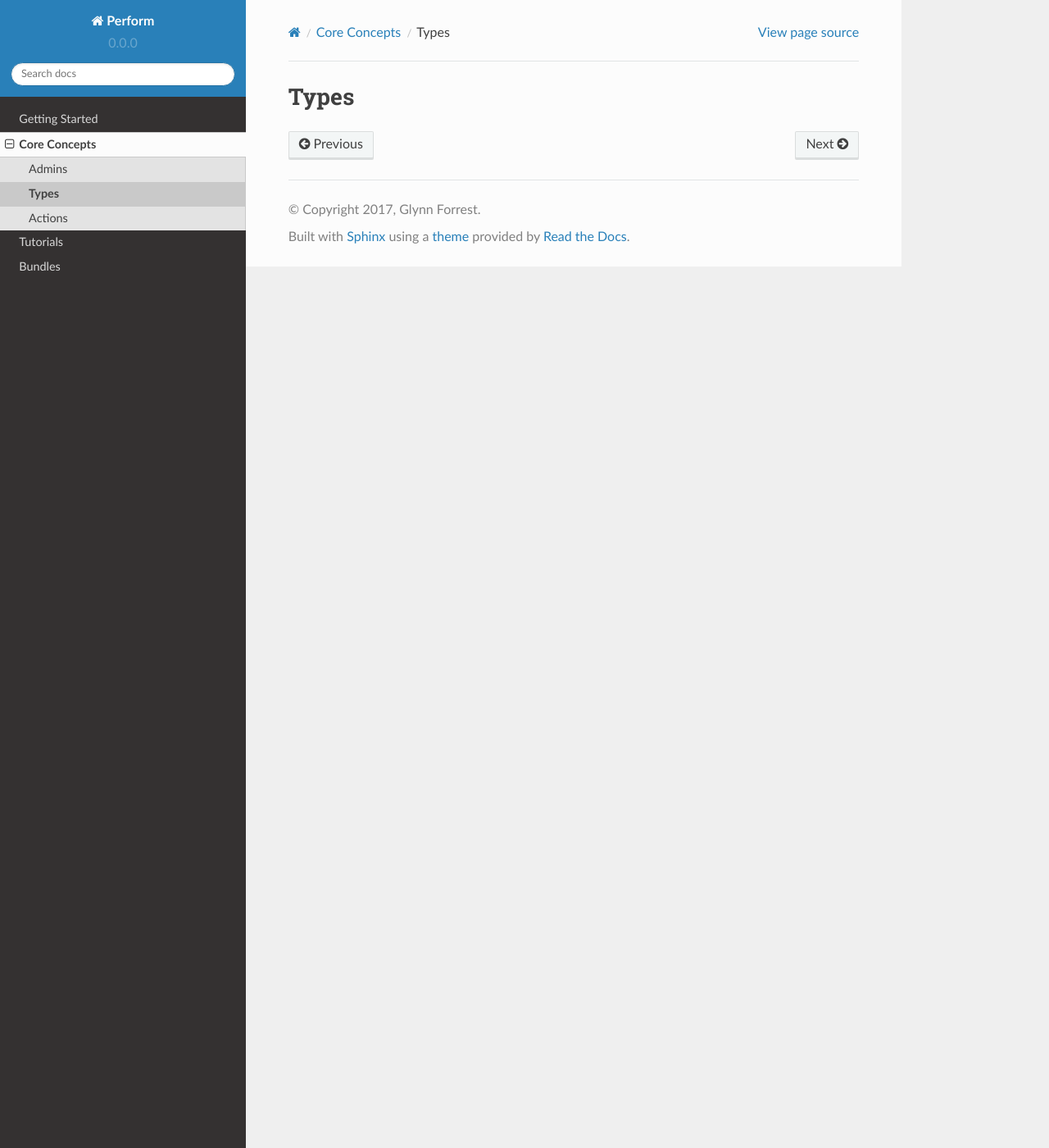
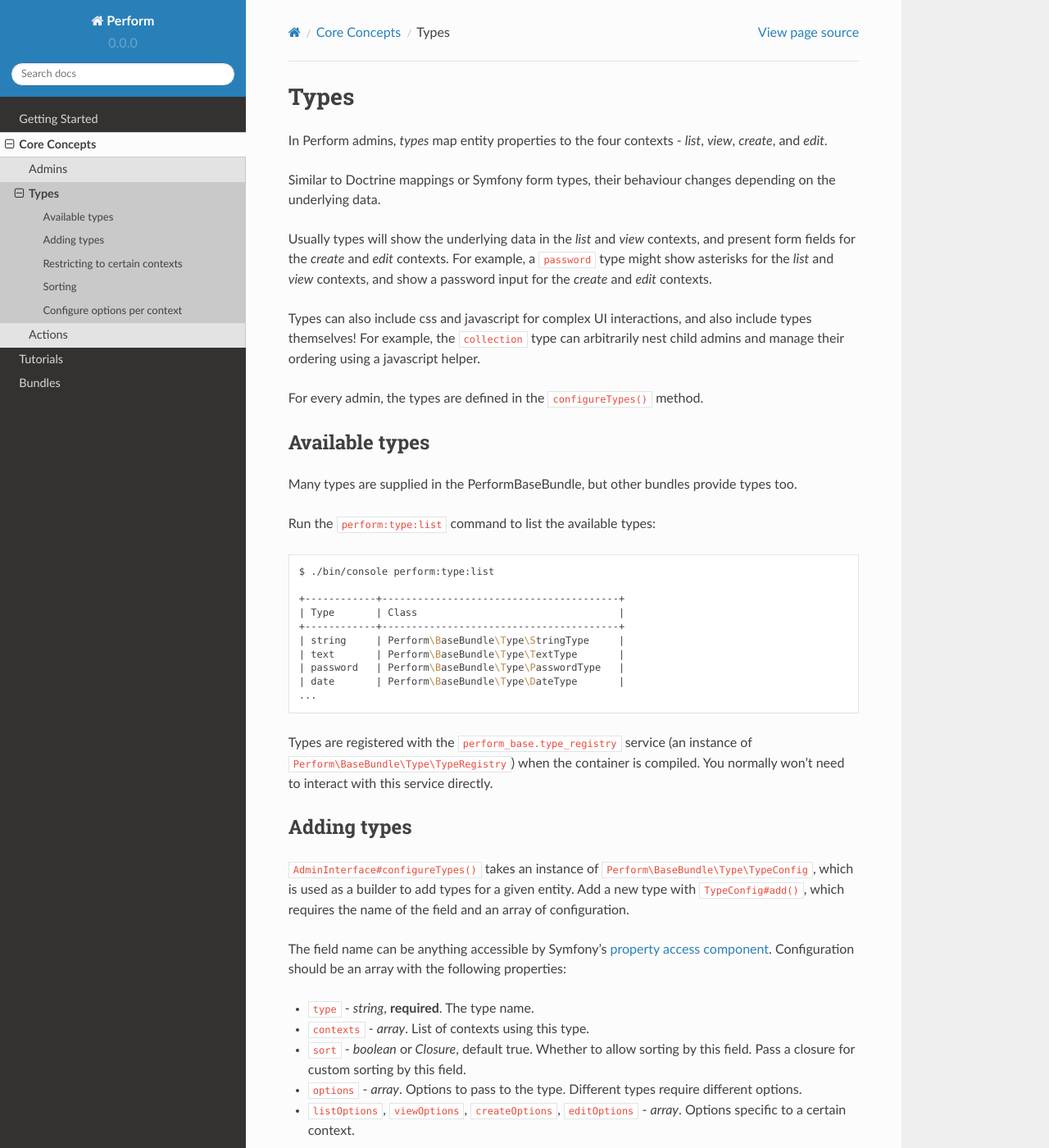
Before and after one commit to useperform/perform, a Sphinx documentation site: the page built from docs/core/types.rst, in a window 1280 px wide and 1400 px high. Shown: the whole window at 82% size. Built offline with Sphinx 7.4.7 and the Read the Docs theme 2.0.0, drawn with Linux system fonts in a browser that asks for light colours; pages that are not in the unit, such as notebooks, are missing from menus; some of the changed text lies outside the part shown.

Commit message:
docs: type usage

```diff
--- a/docs/core/admins.rst
+++ b/docs/core/admins.rst
@@ -3,7 +3,7 @@
 
 A common requirement in web applications is 'CRUD' operations on your entities, i.e. `create`, `read`, `update`, and `delete`.
 
-Perform introduces the concept of `admins`, a class which configures how to manage entities.
+Perform introduces the concept of `admins`, classes that configure how to manage entities.
 
 Creating an admin
 -----------------
@@ -34,7 +34,6 @@
                 ->add('wheelCount', ['type' => 'integer'])
                 ;
         }
-
     }
 
 .. note::
--- a/docs/core/types.rst
+++ b/docs/core/types.rst
@@ -1,2 +1,159 @@
 Types
 =====
+
+In Perform admins, `types` map entity properties to the four contexts - `list`, `view`, `create`, and `edit`.
+
+Similar to Doctrine mappings or Symfony form types, their behaviour changes depending on the underlying data.
+
+Usually types will show the underlying data in the `list` and `view` contexts, and present form fields for the `create` and `edit` contexts. For example, a ``password`` type might show asterisks for the `list` and `view` contexts, and show a password input for the `create` and `edit` contexts.
+
+Types can also include css and javascript for complex UI interactions, and also include types themselves!
+For example, the ``collection`` type can arbitrarily nest child admins and manage their ordering using a javascript helper.
+
+For every admin, the types are defined in the ``configureTypes()`` method.
+
+Available types
+---------------
+
+Many types are supplied in the PerformBaseBundle, but other bundles provide types too.
+
+Run the ``perform:type:list`` command to list the available types:
+
+.. code-block:: bash
+
+   $ ./bin/console perform:type:list
+
+   +------------+----------------------------------------+
+   | Type       | Class                                  |
+   +------------+----------------------------------------+
+   | string     | Perform\BaseBundle\Type\StringType     |
+   | text       | Perform\BaseBundle\Type\TextType       |
+   | password   | Perform\BaseBundle\Type\PasswordType   |
+   | date       | Perform\BaseBundle\Type\DateType       |
+   ...
+
+Types are registered with the ``perform_base.type_registry`` service (an instance of ``Perform\BaseBundle\Type\TypeRegistry``) when the container is compiled.
+You normally won't need to interact with this service directly.
+
+Adding types
+------------
+
+``AdminInterface#configureTypes()`` takes an instance of ``Perform\BaseBundle\Type\TypeConfig``, which is used as a builder to add types for a given entity.
+Add a new type with ``TypeConfig#add()``, which requires the name of the field and an array of configuration.
+
+The field name can be anything accessible by Symfony's `property access component <http://symfony.com/doc/current/components/property_access.html>`_.
+Configuration should be an array with the following properties:
+
+* ``type`` - `string`, **required**. The type name.
+* ``contexts`` - `array`. List of contexts using this type.
+* ``sort`` - `boolean` or `Closure`, default true. Whether to allow sorting by this field. Pass a closure for custom sorting by this field.
+* ``options`` - `array`. Options to pass to the type. Different types require different options.
+* ``listOptions``, ``viewOptions``, ``createOptions``, ``editOptions`` - `array`. Options specific to a certain context.
+
+Restricting to certain contexts
+-------------------------------
+
+Use the ``contexts`` option to restrict a type to certain contexts:
+
+.. code-block:: php
+
+   <?php
+
+    public function configureTypes(TypeConfig $config)
+    {
+        $config->add('readOnly', [
+            'type' => 'string',
+            'contexts' => [
+                TypeConfig::CONTEXT_LIST,
+                TypeConfig::CONTEXT_VIEW,
+            ],
+        ]);
+        $config->add('noEdit', [
+            'type' => 'string',
+            'contexts' => [
+                TypeConfig::CONTEXT_LIST,
+                TypeConfig::CONTEXT_VIEW,
+                TypeConfig::CONTEXT_CREATE,
+            ],
+        ]);
+    }
+
+Sorting
+-------
+
+Setting the ``sort`` option to true will allow sorting by this field.
+The header of that column in the table will be clickable, which will sort the list of entities by that field.
+
+``sort`` can also be a closure, which will be passed a ``Doctrine\ORM\QueryBuilder`` instance and the sort direction as a string.
+
+For example, consider displaying a virtual ``fullname`` property in a list context:
+
+.. code-block:: php
+
+   <?php
+
+   class SomeEntity
+   {
+   //...
+       public function getFullname()
+       {
+           return $this->forname . ' ' . $this->surname;
+       }
+   }
+
+It's not possible to sort by this method in the database, so a custom sort function is required:
+
+.. code-block:: php
+
+   <?php
+
+    public function configureTypes(TypeConfig $config)
+    {
+        $config->add('fullname', [
+            'type' => 'string',
+            'contexts' => [
+                TypeConfig::CONTEXT_LIST,
+            ],
+            'sort' => function($qb, $direction) {
+                return $qb->orderBy('e.forename', $direction)
+                    ->addOrderBy('e.surname', $direction);
+            },
+        ]);
+    }
+
+On first load, the `list` context is completely unsorted.
+Use ``TypeConfig#setDefaultSort()`` to sort by a certain field by default.
+
+.. code-block:: php
+
+   <?php
+
+    public function configureTypes(TypeConfig $config)
+    {
+        //...
+        $config->setDefaultSort('createdAt', 'DESC');
+    }
+
+Configure options per context
+-----------------------------
+
+Use the ``listOptions``, ``viewOptions``, ``createOptions``, and ``editOptions`` to change how types are configured for a certain context.
+
+For example, here we tell the ``datetime`` type to show a human friendly date diff (e.g. `2 hours ago`) in the `list` context, but the full date in the `view` context:
+
+.. code-block:: php
+
+    <?php
+
+    public function configureTypes(TypeConfig $config)
+    {
+        $config->add('createdAt', [
+                'type' => 'datetime',
+                'viewOptions' => [
+                    'human' => false,
+                ],
+                'listOptions' => [
+                    'human' => true,
+                ],
+            ]);
+    }
```
Also changed, not shown: other parts of docs/core/admins.rst (+1 -1 lines).
